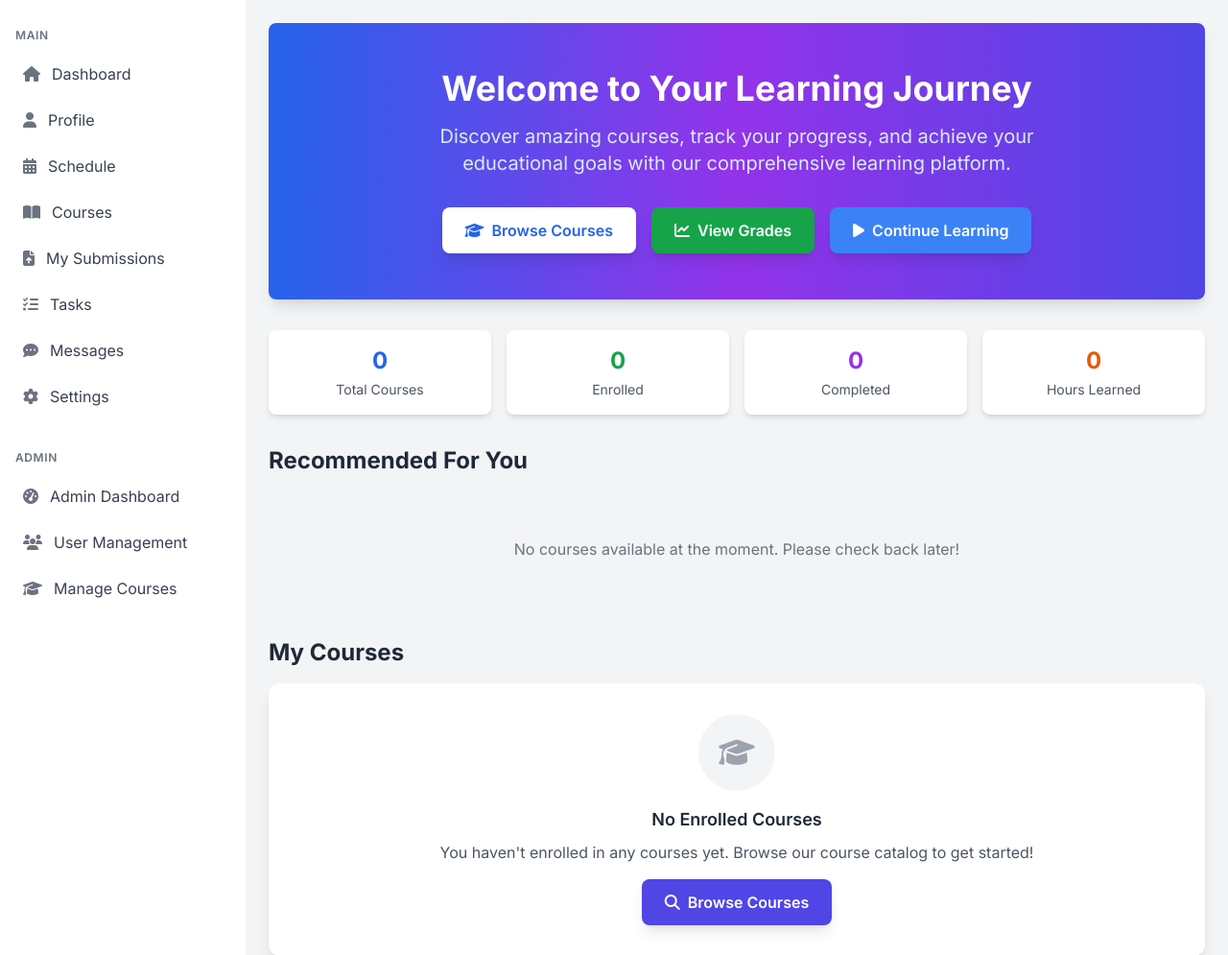
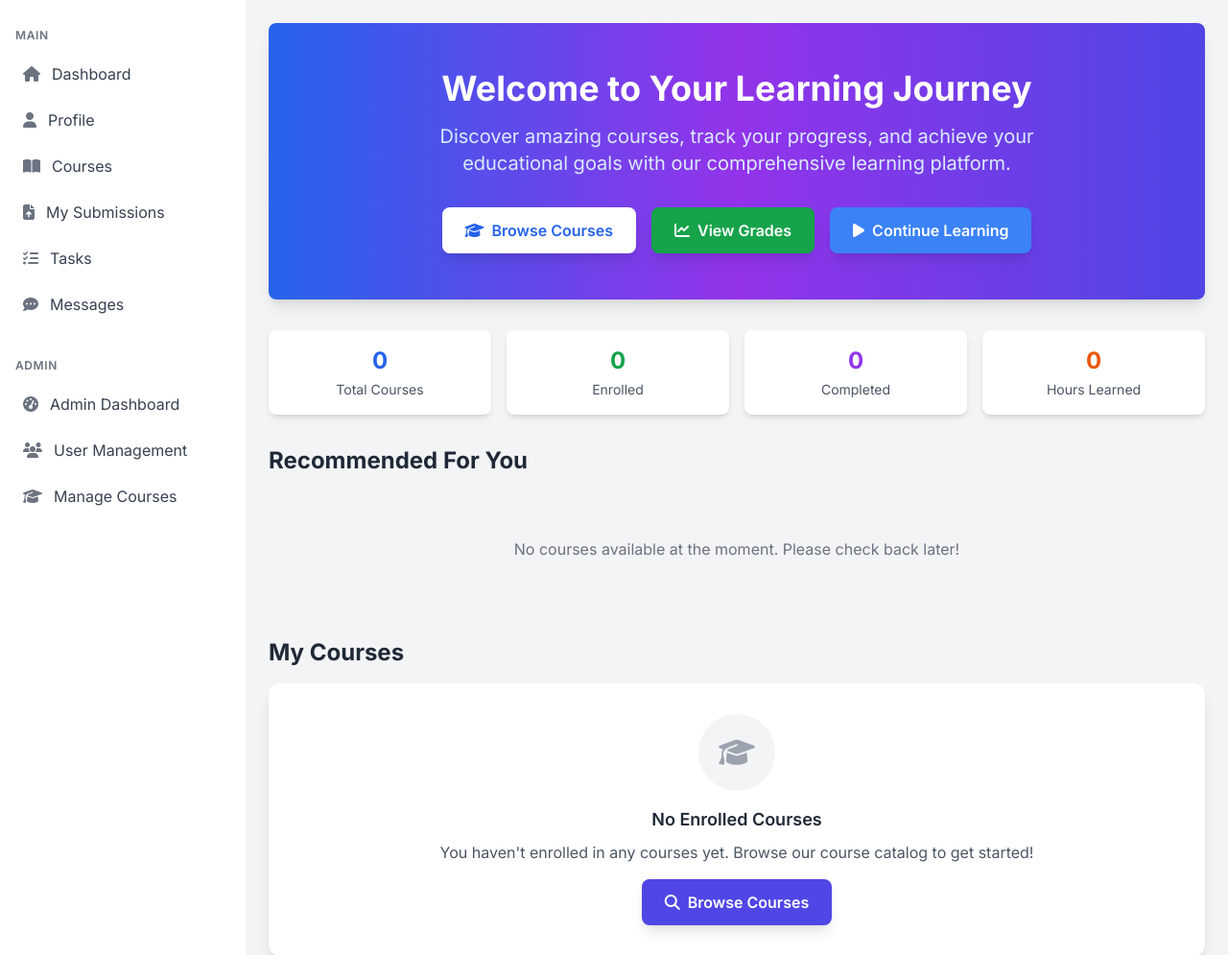
Before and after one commit to navadeep0508/ravn, a Flask app: page / in a window 1280 px wide. Shown: the part 64-1059 px from the top of the page at 96% size. Run offline with Flask 3, Linux system fonts and the light colour scheme; the visitor is signed in with stand-in values (Sample User, id 1); data that the repository does not hold is empty; some libraries are stand-ins or nearby versions.

Commit message:
Initial commit:ravn

```diff
--- a/templates/dashboard_base.html
+++ b/templates/dashboard_base.html
@@ -19,10 +19,7 @@
                 <i class="fas fa-user mr-3 text-gray-500"></i>
                 <span>Profile</span>
             </a>
-            <a href="#" class="flex items-center px-6 py-3 text-gray-700 hover:bg-gray-100 {% if request.endpoint == 'schedule' %} bg-gray-200 {% endif %}">
-                <i class="fas fa-calendar-alt mr-3 text-gray-500"></i>
-                <span>Schedule</span>
-            </a>
+
             <a href="{{ url_for('courses') }}" class="flex items-center px-6 py-3 text-gray-700 hover:bg-gray-100 {% if request.endpoint == 'courses' %} bg-gray-200 {% endif %}">
                 <i class="fas fa-book-open mr-3 text-gray-500"></i>
                 <span>Courses</span>
@@ -39,10 +36,7 @@
                 <i class="fas fa-comment-dots mr-3 text-gray-500"></i>
                 <span>Messages</span>
             </a>
-            <a href="#" class="flex items-center px-6 py-3 text-gray-700 hover:bg-gray-100 {% if request.endpoint == 'settings' %} bg-gray-200 {% endif %}">
-                <i class="fas fa-cog mr-3 text-gray-500"></i>
-                <span>Settings</span>
-            </a>
+
 
             <!-- Role-based Panel Section (only for teachers and admins) -->
             {% if session.get('role') in ['teacher', 'admin'] %}
```
